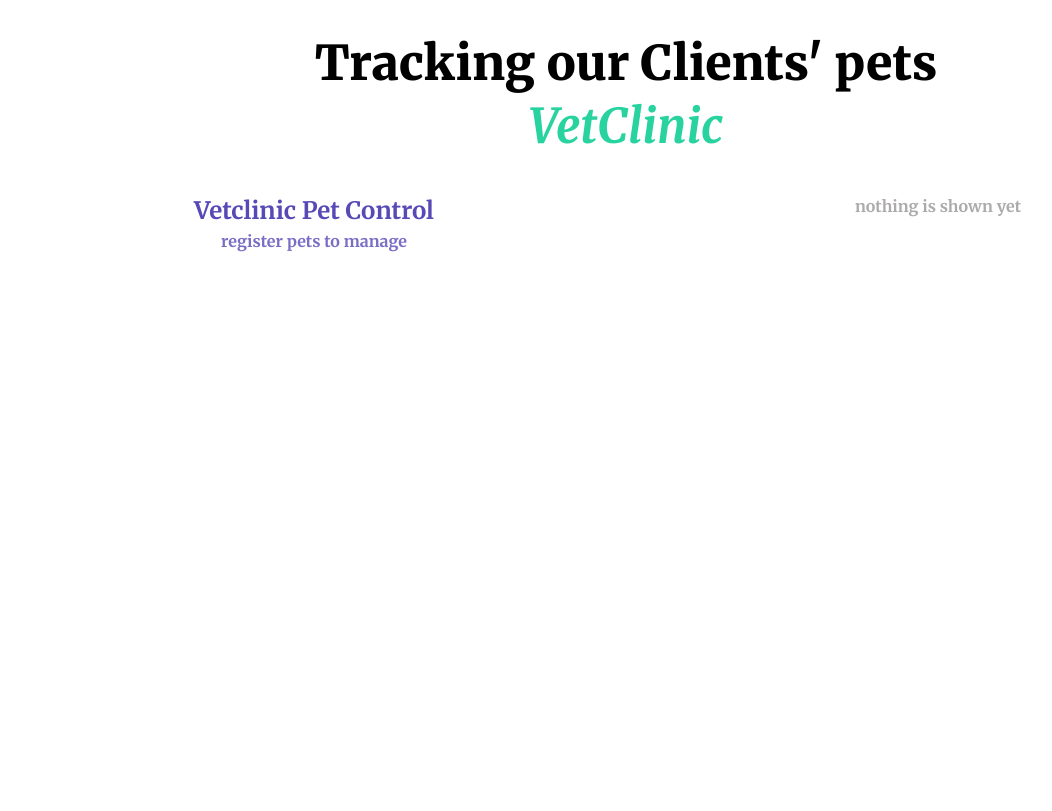
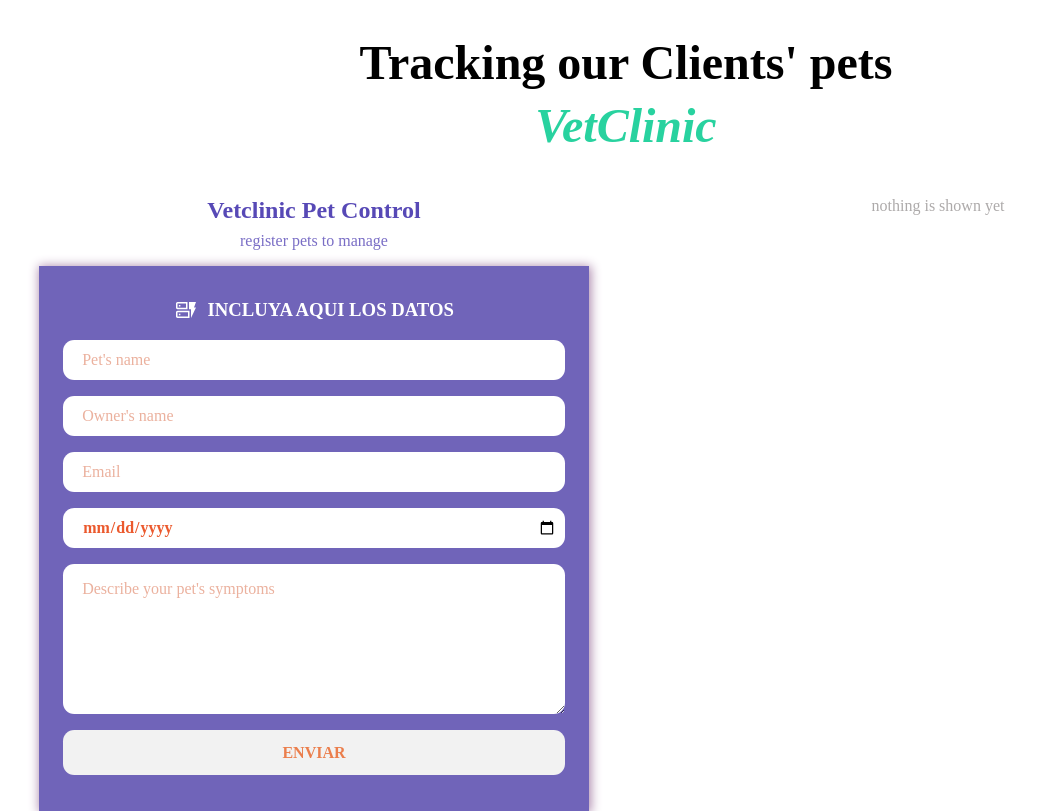
Before and after one commit to luismac09/pet-manager-vet, a React (Vite) app: page / in a window 1280 px wide. Shown: the whole page, without its empty margins (14-1066 px from the left). Built offline with nearby package versions, Linux system fonts and the light colour scheme.

Commit message:
added | main form

```diff
--- a/index.html
+++ b/index.html
@@ -5,7 +5,6 @@
 		<link rel="icon" type="image/png" href="/favicon.png" />
 		<meta name="viewport" content="width=device-width, initial-scale=1.0" />
 		<title>Pet Manager - VetClinic</title>
-		<link rel="stylesheet" href="./src/css/reset.css" />
 	</head>
 	<body>
 		<div id="root"></div>
--- a/src/components/MainContent.jsx
+++ b/src/components/MainContent.jsx
@@ -1,10 +1,12 @@
 import css from './MainContent.module.css';
+import MainForm from './MainForm';
 const MainContent = () => {
 	return (
 		<main className={css.main}>
 			<section className={css.column}>
 				<h2 className={css.main__title}>Vetclinic Pet Control </h2>
 				<p className={css.main__subtitle}>register pets to manage</p>
+				<MainForm />
 			</section>
 			<section className={css.column}></section>
 		</main>
--- /dev/null
+++ b/src/components/MainForm.jsx
@@ -0,0 +1,62 @@
+import css from './MainForm.module.css';
+
+const MainForm = () => {
+	return (
+		<form className={css.form}>
+			<h3 className={css.form__title}>
+				<img src='/form.svg' className={css.form__icon} />{' '}
+				<span className={css.form__text}>INCLUYA AQUI LOS DATOS</span>
+			</h3>
+			<div className={css.form__field}>
+				<label htmlFor='pet' className={css.form__label}>
+					<input
+						id='pet'
+						type='text'
+						className={css.form__input}
+						placeholder="Pet's name"
+					/>
+				</label>
+			</div>
+			<div className={css.form__field}>
+				<label htmlFor='owner' className={css.form__label}>
+					<input
+						id='owner'
+						type='text'
+						className={css.form__input}
+						placeholder="Owner's name"
+					/>
+				</label>
+			</div>
+			<div className={css.form__field}>
+				<label htmlFor='email' className={css.form__label}>
+					<input
+						id='email'
+						type='email'
+						className={css.form__input}
+						placeholder='Email'
+					/>
+				</label>
+			</div>
+			<div className={css.form__field}>
+				<label htmlFor='discharge' className={css.form__label}>
+					<input
+						id='discharge'
+						type='date'
+						className={css.form__input}
+						placeholder='Discharge'
+					/>
+				</label>
+			</div>
+			<div className={css.form__field}>
+				<textarea
+					className={css.form__textarea}
+					id='symptom'
+					placeholder="Describe your pet's symptoms"
+				></textarea>
+			</div>
+			<input type='submit' value='Enviar' className={css.form__submit} />
+		</form>
+	);
+};
+
+export default MainForm;
--- /dev/null
+++ b/src/components/MainForm.module.css
@@ -0,0 +1,70 @@
+::placeholder {
+	color: hsl(15, 66%, 77%);
+	font-weight: 500;
+}
+textarea,
+input,
+input:focus {
+	border: none;
+	outline: none;
+}
+.form {
+	background-color: hsl(248, 38%, 56%);
+	color: white;
+	box-shadow: 1px 1px 10px 1px rgb(172, 136, 172);
+	max-width: 550px;
+	margin-left: auto;
+	margin-right: auto;
+	padding: 0.8em 1.5em;
+}
+.form__title {
+	display: flex;
+	align-items: center;
+	justify-content: center;
+}
+.form__icon {
+	width: 24px;
+}
+.form__text {
+	margin-left: 0.5em;
+}
+.form__field {
+	margin-bottom: 1em;
+}
+.form__label {
+	display: block;
+	margin: auto;
+}
+.form__input {
+	border: none;
+	width: 100%;
+	height: 40px;
+	padding: 0.5em 0.5em 0.5em 1.2em;
+	color: hsl(14, 83%, 55%);
+	font-weight: 700;
+	border-radius: 0.7em;
+}
+.form__textarea {
+	display: block;
+	width: 100%;
+	border-radius: 0.7em;
+	padding: 1em 1.2em;
+	height: 150px;
+}
+.form__submit {
+	width: 100%;
+	height: 45px;
+	background-color: hsl(0, 0%, 95%);
+	text-transform: uppercase;
+	color: hsl(19, 80%, 61%);
+	font-weight: 700;
+	border-radius: 0.7em;
+	transition: background 0.3s ease-in-out;
+	margin-bottom: 1.4em;
+}
+@media (hover: hover) {
+	.form__submit:hover {
+		cursor: pointer;
+		background-color: hsl(272, 71%, 87%);
+	}
+}
--- a/src/components/MainHeader.module.css
+++ b/src/components/MainHeader.module.css
@@ -34,7 +34,7 @@
 	}
 }
 .logo {
-	color: rgb(40, 211, 160);
+	color: hsl(162, 68%, 49%);
 	font-style: italic;
 	font-weight: 700;
 }
--- a/src/css/index.css
+++ b/src/css/index.css
@@ -1,4 +1,6 @@
-@import url('https://fonts.googleapis.com/css2?family=Merriweather:ital,wght@0,700;0,900;1,700&display=swap');
+@import url('https://fonts.googleapis.com/icon?family=Material+Icons');
+@import './reset.css';
+
 html {
 	font-size: 10px;
 }
```
Also changed, not shown: public/form.svg (added).
